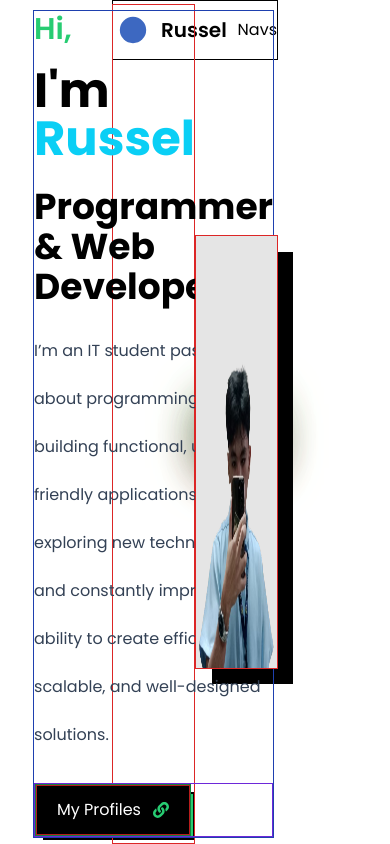
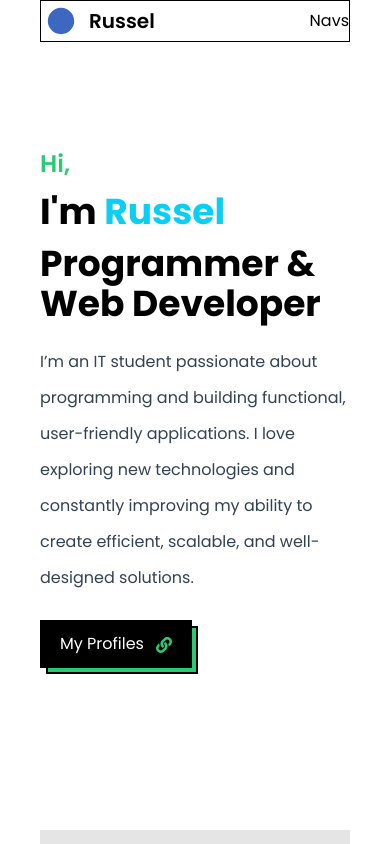
Before and after one commit to RusselxD/Portfolio-Website, a React (Vite) app: page / in a window 390 px wide. Built offline with nearby package versions, Linux system fonts and the light colour scheme.

Commit message:
try responsive

```diff
--- a/src/sections/Profile/Profile.jsx
+++ b/src/sections/Profile/Profile.jsx
@@ -7,9 +7,9 @@ import ProfileSection from "./components/ProfileSection";
 
 const Profile = () => {
     return (
-        <div className="h-full w-full px-28 flex flex-col">
+        <div className="h-full w-full px-10 flex flex-col">
             <Navbar />
-            <div className="grid grid-cols-2 m-0 h-full ">
+            <div className="grid grid-cols-1 m-0 h-full ">
                <IntroSection/>
                <ProfileSection/>
             </div>
--- a/src/sections/Profile/components/IntroSection/IntroSection.jsx
+++ b/src/sections/Profile/components/IntroSection/IntroSection.jsx
@@ -4,25 +4,25 @@ import ProfileLinks from "./ProfileLinks";
 
 const IntroSection = () => {
     return (
-        <div className="border border-red-600 w-full flex justify-center items-center -mt-14">
-            <div className="h-fit border border-blue-800">
-                <h2 className="text-3xl font-semibold mb-5 text-primary">Hi,</h2>
-                <h1 className="font-bold text-5xl mb-6">
+        <div className="w-full h-screen flex justify-center items-center -mt-14">
+            <div className="h-fit">
+                <h2 className="text-2xl font-semibold mb-3 text-primary">Hi,</h2>
+                <h1 className="font-bold text-4xl mb-3">
                     I'm <span className="text-[rgba(10,207,245,255)]">Russel</span>
                 </h1>
-                <h1 className="font-bold text-4xl mb-5">
+                <h1 className="font-bold text-4xl mb-5 sm:text-red-600 md:text-blue-600 lg:text-green-600 xl:text-yellow-600">
                     Programmer &amp; Web Developer
                 </h1>
                 <p
-                    className="text-slate-700 text-base mb-6"
-                    style={{ lineHeight: "3rem" }}
+                    className="text-slate-700 text-base mb-6 leading-9"
+                    // style={{ lineHeight: "3rem" }}
                 >
                     I’m an IT student passionate about programming and building
                     functional, user-friendly applications. I love exploring new
                     technologies and constantly improving my ability to create
                     efficient, scalable, and well-designed solutions.
                 </p>
-                <div className="border border-violet-700">
+                <div className="">
                     <ProfileLinks />
                 </div>
             </div>
--- a/src/sections/Profile/components/IntroSection/ProfileLinks.jsx
+++ b/src/sections/Profile/components/IntroSection/ProfileLinks.jsx
@@ -37,7 +37,6 @@ function Links({ profile }) {
         <a href={link} target="_blank">
             <div className="px-3 py-3 w-full h-full flex justify-start items-center hover:bg-slate-200">
                 <img src={icon} className="w-7 mr-2" />
-
                 <p className="text-sm">{userName}</p>
             </div>
         </a>
@@ -48,8 +47,8 @@ const ProfileLinks = () => {
     const [showLinks, setShowLinks] = useState(false);
 
     return (
-        <div className="relative w-fit border border-green-700">
-            <div className="border border-red-700 w-fit relative">
+        <div className="relative w-fit">
+            <div className="w-fit relative">
                 <motion.button
                     whileHover={{
                         x: 2,
--- a/src/sections/Profile/components/Navbar.jsx
+++ b/src/sections/Profile/components/Navbar.jsx
@@ -4,7 +4,7 @@ import logo from '../../../assets/Logo.svg'
 
 const Navbar = () => {
     return (
-     <div className="border border-black h-16 w-full flex justify-between items-center">
+     <div className="border border-black h-20 w-full flex justify-between items-center">
           <div className="flex justify-center items-center">
                <img src={logo} className="h-10 2-10 mr-2"/>
                <h1 className="text-xl font-semibold">Russel</h1>
--- a/src/sections/Profile/components/ProfileSection.jsx
+++ b/src/sections/Profile/components/ProfileSection.jsx
@@ -56,7 +56,7 @@ const ProfileSection = () => {
 
     return (
         <div className="relative w-full h-full flex justify-center items-center">
-            <div className="border border-red-600 w-full flex justify-center items-center">
+            <div className="w-full flex justify-center items-center">
                 <div className="h-[27rem] relative">
                     <motion.img
                         onClick={handleShowIcons}
--- a/src/sections/Projects/components/Project.jsx
+++ b/src/sections/Projects/Project.jsx
@@ -13,7 +13,7 @@ const Project = ({ i, properties }) => {
     const yAxis = i % 2 !== 0 ? 112 : 0;
     return (
         <a href={link} target="_blank">
-            <div className="w-full border border-violet-900 flex justify-center items-center">
+            <div className="w-full flex justify-center items-center">
                 <motion.div
                     ref={ref}
                     initial={{ x: hidenXAxis, y: yAxis, opacity: 0 }}
@@ -28,7 +28,7 @@ const Project = ({ i, properties }) => {
                         className="h-full object-cover object-center"
                     />
                     <div
-                        className="flex items-center absolute bottom-0 w-full h-32 border border-black  "
+                        className="flex items-center absolute bottom-0 w-full h-32"
                         style={{
                             background:
                                 "linear-gradient(180deg, rgba(255,255,255,0) 0%, rgba(0,0,0, 0.8) 100%)",
--- a/src/sections/Projects/Projects.jsx
+++ b/src/sections/Projects/Projects.jsx
@@ -1,6 +1,6 @@
 import React from "react";
 
-import Project from "./components/Project";
+import Project from "./Project";
 
 import thumbnail1 from "../../../project-folders/Personal Blog/thumbnail.png";
 import thumbnail2 from "../../../project-folders/Table/thumbnail.png";
@@ -16,11 +16,31 @@ const projects = [
         title: "HTML Tables",
         link: "/project-folders/Table/1.html",
     },
+    {
+        thumbnail: thumbnail1,
+        title: "Personal Blog",
+        link: "/project-folders/Personal Blog/index.html",
+    },
+    {
+        thumbnail: thumbnail2,
+        title: "HTML Tables",
+        link: "/project-folders/Table/1.html",
+    },
+    {
+        thumbnail: thumbnail1,
+        title: "Personal Blog",
+        link: "/project-folders/Personal Blog/index.html",
+    },
+    {
+        thumbnail: thumbnail2,
+        title: "HTML Tables",
+        link: "/project-folders/Table/1.html",
+    },
 ];
 
 function ProjectsHeader() {
     return (
-        <div className="w-full border border-red-600 flex justify-center px-16 flex-col">
+        <div className="w-full flex justify-center px-16 flex-col">
             <h1 className="font-bold text-4xl mb-3">HTML &amp; CSS Projects</h1>
             <p className="text-lg" style={{ lineHeight: "2rem" }}>
                 Here are some of the projects I have worked on for Web Systems and
@@ -32,7 +52,11 @@ function ProjectsHeader() {
 
 const Projects = () => {
     return (
-        <div className="overflow-y-hidden py-14 px-28 h-fit w-full border-t-8 border-black">
+        <div
+            className={`overflow-y-hidden pt-14 px-28 h-fit w-full border-t-8 border-black ${
+                projects.length % 2 !== 0 ? "pb-40" : "pb-14"
+            }`}
+        >
             <div className="grid grid-cols-2 w-full h-fit gap-y-20">
                 <ProjectsHeader />
                 {projects.map((project, i) => {
```
